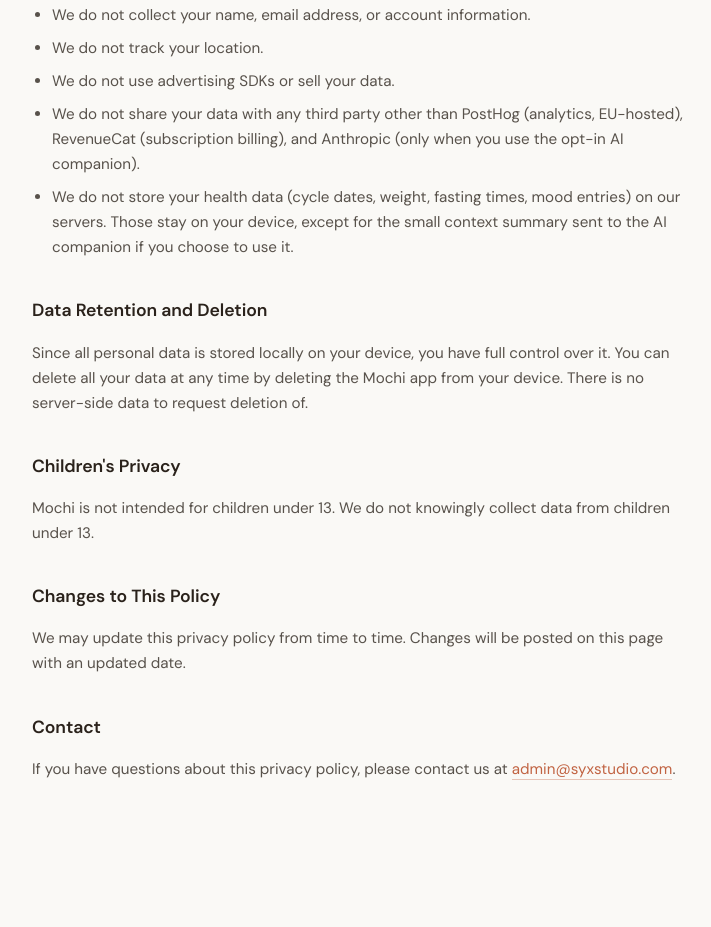
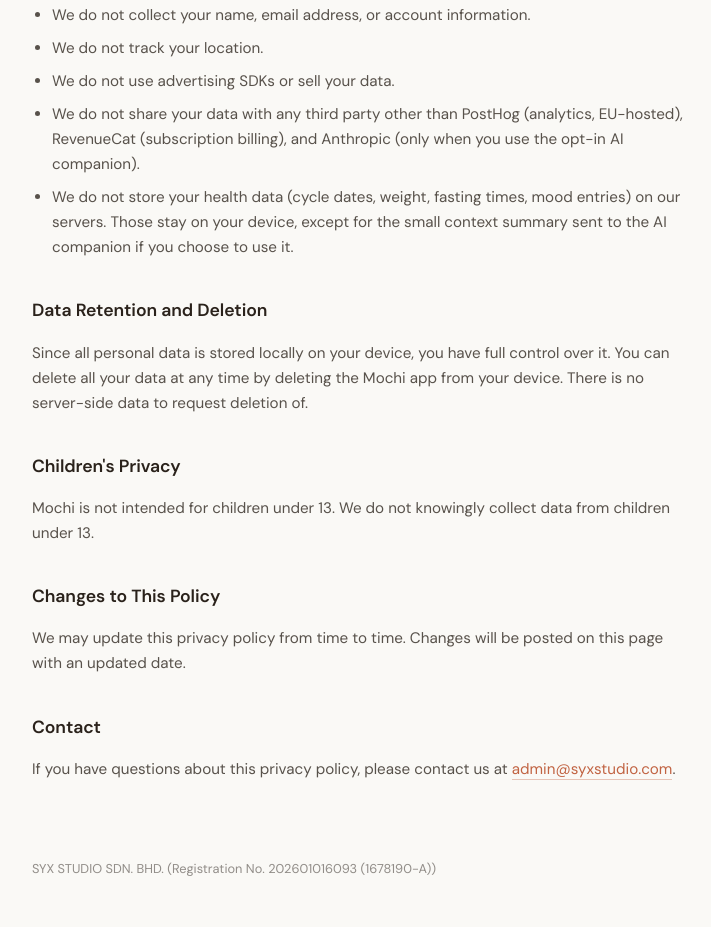
Before and after one commit to syxstudio/mochi-site, a plain HTML site: page privacy.html in a window 1280 px wide. Shown: the part 2243-3170 px from the top of the page, without its empty margins (280-991 px from the left). Before the commit the page ends 3101 px from the top, so only its background shows below. Drawn offline with Linux system fonts and the light colour scheme.

Commit message:
Add SSM registration number to all pages for Companies Act compliance
Section 30 Companies Act 2016 requires registered name and registration
number to appear on all business communications including company websites.
Adds "Registration No. 202601016093 (1678190-A)" to the homepage footer
and a compliance footer to privacy, terms, and support pages.

```diff
--- a/privacy.html
+++ b/privacy.html
@@ -134,5 +134,8 @@
         <h2>Contact</h2>
         <p>If you have questions about this privacy policy, please contact us at <a href="mailto:admin@syxstudio.com">admin@syxstudio.com</a>.</p>
     </div>
+    <footer style="max-width: 720px; margin: 0 auto; padding: 0 32px 48px; font-size: 0.8rem; color: rgba(42,34,27,0.5);">
+        SYX STUDIO SDN. BHD. (Registration No. 202601016093 (1678190-A))
+    </footer>
 </body>
 </html>
```
Also changed, not shown: index.html (+1 -0 lines), support.html (+3 -0 lines), terms.html (+3 -0 lines).
